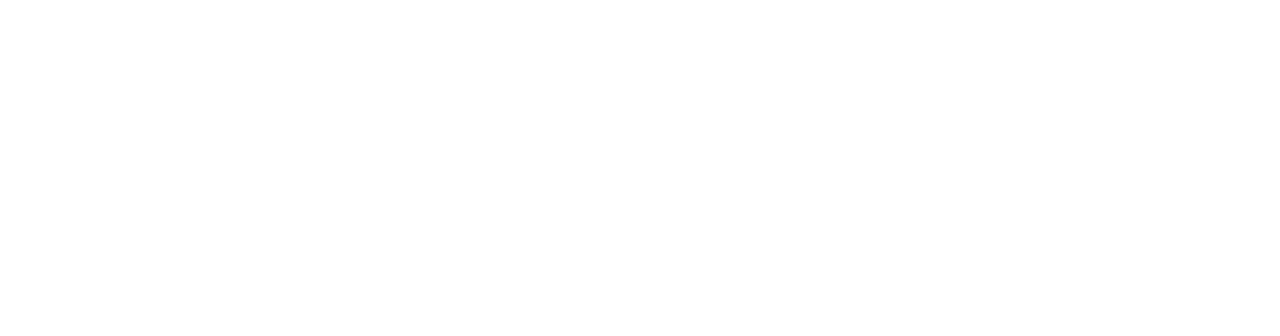
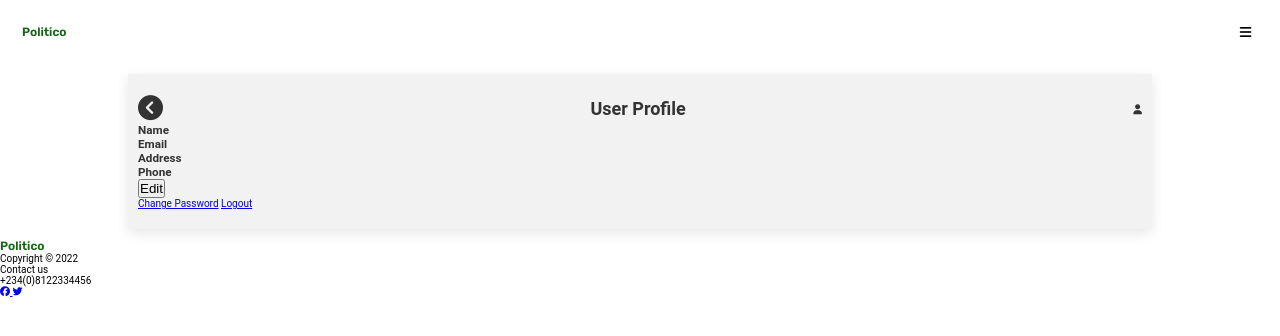
Before and after one commit to Benkalio/Politico, a plain HTML site: page pages/profile/index.html in a window 1280 px wide. Drawn offline with Linux system fonts and the light colour scheme.

Commit message:
Profile page

```diff
--- a/pages/profile/index.html
+++ b/pages/profile/index.html
@@ -20,7 +20,87 @@
     <title>Profile</title>
   </head>
   <body>
+    <header class="header">
+      <a class="logo" href="#home">Politico</a>
 
+      <nav class="main-nav">
+        <ul class="nav-list">
+          <li><a href="#" class="main-nav-link">Home</a></li>
+          <li><a href="#" class="main-nav-link">About</a></li>
+          <li><a href="#" class="main-nav-link">Vote</a></li>
+          <li><a href="#" class="main-nav-link">Offices</a></li>
+          <li><a href="#" class="main-nav-link">Contact</a></li>
+        </ul>
+      </nav>
+      <button class="btn-menu">
+        <i class="fa-solid fa-bars" name="menu-outline"></i>
+        <i class="fa-solid fa-xmark close" name="close-outline"></i>
+      </button>
+    </header>
+    <div class="container">
+      <div class="profile-container">
+        <div class="profile-header">
+          <a href="#" class="btn-arrow-back">
+            <i class="fa-solid fa-circle-chevron-left back-btn"></i>
+          </a>
+          <h1 class="head-primary">User Profile</h1>
 
+          <i class="fa-solid fa-user"></i>
+
+        </div>
+
+        <div class="profile-body">
+          <div class="user-info">
+            <h3 class="user-name">Name</h3>
+            <p id="full-name"></p>
+          </div>
+          <div class="user-info">
+            <h3 class="email">Email</h3>
+            <p id="user-email"></p>
+          </div>
+          <div class="user-info">
+            <h3 class="contact-address">Address</h3>
+            <p id="user-address"></p>
+          </div>
+          <div class="user-info">
+            <h3 class="phonenumber">Phone</h3>
+            <p id="user-phone"></p>
+          </div>
+        </div>
+        <button class="edit-profile">Edit</button>
+        <div class="profile-footer">
+          <a
+            href="/pages/password/reset-password/index.html"
+            class="change-password"
+            >Change Password</a
+          >
+          <a class="change-password" href="/pages/signin/index.html">Logout</a>
+        </div>
+      </div>
+    </div>
+
+    <footer class="footer">
+      <div class="footer-container">
+        <div class="copyright">
+          <a class="logo" href="#Home">Politico</a>
+
+          <div class="copy">
+            <p>Copyright &copy 2022</p>
+          </div>
+        </div>
+        <div class="contacts">
+          <div class="social-links">
+            <p>Contact us</p>
+            <p>+234(0)8122334456</p>
+            <a href="http://">
+              <i class="fa-brands fa-facebook"></i>
+            </a>
+            <a href="http://">
+              <i class="fa-brands fa-twitter"></i>
+            </a>
+          </div>
+        </div>
+      </div>
+    </footer>
   </body>
 </html>
--- a/pages/profile/style.css
+++ b/pages/profile/style.css
@@ -0,0 +1,95 @@
+* {
+  margin: 0;
+  padding: 0;
+  box-sizing: border-box;
+}
+
+html {
+  font-size: 62.5%;
+}
+
+body {
+  position: relative;
+  overflow-x: hidden;
+  height: 100vh;
+
+  font-family: 'Roboto', sans-serif;
+}
+
+.logo {
+  font-family: 'Rubik', sans-serif;
+  font-size: 1.2rem;
+  font-weight: 600;
+  text-decoration: none;
+  color: #156715;
+}
+
+.header {
+  display: flex;
+  justify-content: space-between;
+  align-items: center;
+  padding: 2.2rem;
+  gap: 1.6rem;
+}
+
+.nav-list {
+  display: flex;
+  justify-content: space-between;
+  list-style: none;
+  opacity: 0;
+
+  visibility: hidden;
+  pointer-events: none;
+}
+.main-nav-link {
+  text-decoration: none;
+}
+
+.btn-menu {
+  height: 2rem;
+  width: 2.5rem;
+  background-color: #fff;
+  border: none;
+}
+
+.close {
+  display: none;
+}
+
+.container {
+  width: 100%;
+  position: relative;
+}
+
+.profile-container {
+  width: 80%;
+  background-color: #f2f2f2;
+  box-shadow: rgba(0, 0, 0, 0.1) 0px 4px 12px;
+  margin: 10px auto;
+  color: #333;
+  padding: 2rem 1rem;
+}
+
+.profile-header {
+  display: flex;
+  flex-direction: row;
+  gap: 2rem;
+  justify-content: space-between;
+  align-items: center;
+}
+
+.btn-arrow-back {
+  font-size: 2.5rem;
+  background-color: transparent;
+  text-decoration: none;
+  border: none;
+}
+
+.back-btn {
+  color: #333;
+}
+
+.head-primary {
+  font-size: 1.8rem;
+  margin-left: -2rem;
+}
```
